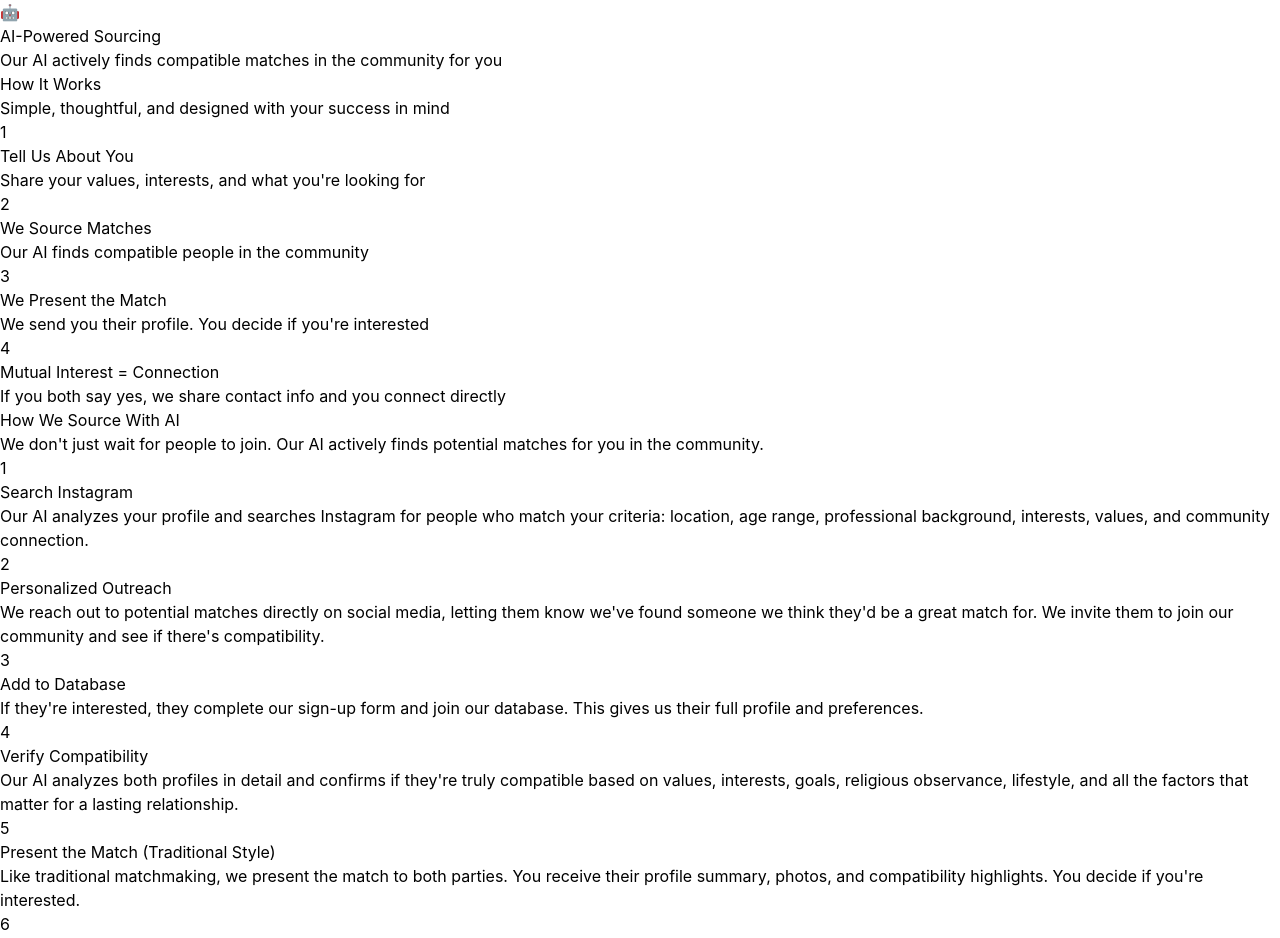
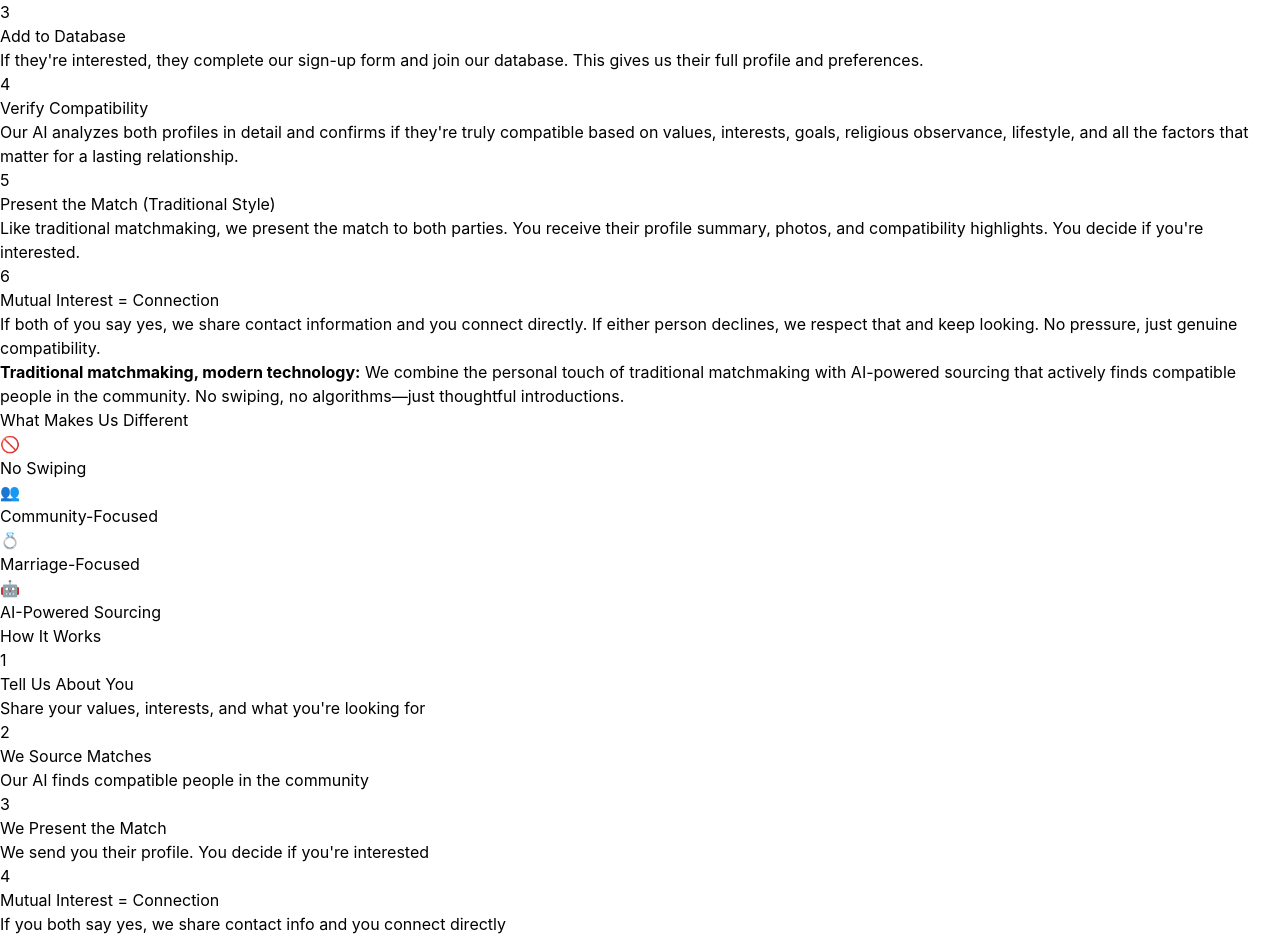
Before and after one commit to elizabethdorfman/ai-matchmaker, a React (Vite) app: page / in a window 1280 px wide. Shown: the part 384-1322 px from the top of the page. Built offline with nearby package versions, Linux system fonts and the light colour scheme.

Commit message:
Add landing page best practices skills documentation

```diff
--- a/src/pages/Home.tsx
+++ b/src/pages/Home.tsx
@@ -22,110 +22,15 @@ export default function Home() {
           <div className="w-32 h-2 bg-gradient-to-r from-transparent via-purple-500 to-transparent rounded-full shadow-lg"></div>
         </div>
 
-        {/* Value Proposition Section */}
-        <section className="py-16 md:py-20">
-          <div className="container mx-auto px-4">
-            <div className="text-center mb-12">
-              <h2 className="text-3xl md:text-4xl font-bold mb-4 bg-gradient-to-r from-blue-600 to-purple-600 bg-clip-text text-transparent">
-                What Makes Us Different
-              </h2>
-            </div>
-            <div className="grid grid-cols-1 md:grid-cols-2 lg:grid-cols-4 gap-6 md:gap-8 max-w-6xl mx-auto">
-              <div className="bg-white p-6 md:p-8 rounded-2xl shadow-lg border-2 border-yellow-100 hover:shadow-xl transition-all hover:scale-105">
-                <div className="text-5xl mb-4">🚫</div>
-                <h3 className="text-xl font-bold mb-3 text-gray-800">No Swiping</h3>
-                <p className="text-gray-600">
-                  Thoughtful, curated matches based on compatibility, not superficial judgments
-                </p>
-              </div>
-              <div className="bg-white p-6 md:p-8 rounded-2xl shadow-lg border-2 border-blue-100 hover:shadow-xl transition-all hover:scale-105">
-                <div className="text-5xl mb-4">👥</div>
-                <h3 className="text-xl font-bold mb-3 text-gray-800">Community-Focused</h3>
-                <p className="text-gray-600">
-                  Built specifically for the Toronto Jewish community
-                </p>
-              </div>
-              <div className="bg-white p-6 md:p-8 rounded-2xl shadow-lg border-2 border-purple-100 hover:shadow-xl transition-all hover:scale-105">
-                <div className="text-5xl mb-4">💍</div>
-                <h3 className="text-xl font-bold mb-3 text-gray-800">Marriage-Focused</h3>
-                <p className="text-gray-600">
-                  A community looking to match people for marriage. No time wasters.
-                </p>
-              </div>
-              <div className="bg-white p-6 md:p-8 rounded-2xl shadow-lg border-2 border-pink-100 hover:shadow-xl transition-all hover:scale-105">
-                <div className="text-5xl mb-4">🤖</div>
-                <h3 className="text-xl font-bold mb-3 text-gray-800">AI-Powered Sourcing</h3>
-                <p className="text-gray-600">
-                  Our AI actively finds compatible matches in the community for you
-                </p>
-              </div>
-            </div>
-          </div>
-        </section>
-
-        {/* Divider */}
-        <div className="flex justify-center py-12">
-          <div className="w-32 h-2 bg-gradient-to-r from-transparent via-blue-500 to-transparent rounded-full shadow-lg"></div>
-        </div>
-
-        {/* How It Works Section */}
-        <section className="py-16 md:py-20 bg-white/50 backdrop-blur-sm">
-          <div className="container mx-auto px-4">
-            <div className="text-center mb-12">
-              <h2 className="text-3xl md:text-4xl font-bold mb-4 bg-gradient-to-r from-purple-600 to-pink-600 bg-clip-text text-transparent">
-                How It Works
-              </h2>
-              <p className="text-gray-600 max-w-2xl mx-auto">
-                Simple, thoughtful, and designed with your success in mind
-              </p>
-            </div>
-            <div className="grid grid-cols-1 md:grid-cols-2 lg:grid-cols-4 gap-8 max-w-6xl mx-auto">
-              <div className="text-center bg-white rounded-2xl p-6 shadow-lg border-2 border-blue-100 hover:shadow-xl transition-all">
-                <div className="bg-gradient-to-r from-blue-500 to-purple-500 w-20 h-20 rounded-full flex items-center justify-center mx-auto mb-4 shadow-md">
-                  <span className="text-3xl font-bold text-white">1</span>
-                </div>
-                <h3 className="text-xl font-bold mb-2 text-gray-800">Tell Us About You</h3>
-                <p className="text-gray-600">Share your values, interests, and what you're looking for</p>
-              </div>
-              <div className="text-center bg-white rounded-2xl p-6 shadow-lg border-2 border-purple-100 hover:shadow-xl transition-all">
-                <div className="bg-gradient-to-r from-purple-500 to-pink-500 w-20 h-20 rounded-full flex items-center justify-center mx-auto mb-4 shadow-md">
-                  <span className="text-3xl font-bold text-white">2</span>
-                </div>
-                <h3 className="text-xl font-bold mb-2 text-gray-800">We Source Matches</h3>
-                <p className="text-gray-600">Our AI finds compatible people in the community</p>
-              </div>
-              <div className="text-center bg-white rounded-2xl p-6 shadow-lg border-2 border-pink-100 hover:shadow-xl transition-all">
-                <div className="bg-gradient-to-r from-pink-500 to-red-500 w-20 h-20 rounded-full flex items-center justify-center mx-auto mb-4 shadow-md">
-                  <span className="text-3xl font-bold text-white">3</span>
-                </div>
-                <h3 className="text-xl font-bold mb-2 text-gray-800">We Present the Match</h3>
-                <p className="text-gray-600">We send you their profile. You decide if you're interested</p>
-              </div>
-              <div className="text-center bg-white rounded-2xl p-6 shadow-lg border-2 border-yellow-100 hover:shadow-xl transition-all">
-                <div className="bg-gradient-to-r from-yellow-400 to-orange-500 w-20 h-20 rounded-full flex items-center justify-center mx-auto mb-4 shadow-md">
-                  <span className="text-3xl font-bold text-white">4</span>
-                </div>
-                <h3 className="text-xl font-bold mb-2 text-gray-800">Mutual Interest = Connection</h3>
-                <p className="text-gray-600">If you both say yes, we share contact info and you connect directly</p>
-              </div>
-            </div>
-          </div>
-        </section>
-
-        {/* Divider */}
-        <div className="flex justify-center py-12">
-          <div className="w-32 h-2 bg-gradient-to-r from-transparent via-pink-500 to-transparent rounded-full shadow-lg"></div>
-        </div>
-
         {/* AI Sourcing Section */}
         <section className="py-16 md:py-20">
           <div className="container mx-auto px-4">
             <div className="text-center mb-12">
-              <h2 className="text-3xl md:text-4xl font-bold mb-4 bg-gradient-to-r from-blue-600 to-purple-600 bg-clip-text text-transparent">
-                How We Source With AI
+              <h2 className="text-3xl md:text-4xl font-bold mb-2 bg-gradient-to-r from-blue-600 to-purple-600 bg-clip-text text-transparent">
+                We Source With AI
               </h2>
-              <p className="text-gray-600 max-w-2xl mx-auto">
-                We don't just wait for people to join. Our AI actively finds potential matches for you in the community.
+              <p className="text-sm text-gray-500 italic">
+                Our unique value proposition
               </p>
             </div>
             <div className="max-w-4xl mx-auto">
@@ -225,7 +130,7 @@ export default function Home() {
                 {/* Info Box */}
                 <div className="mt-8 pt-8 border-t border-gray-200">
                   <p className="text-sm text-gray-700 text-center">
-                    <strong className="text-blue-600">Traditional matchmaking, modern technology:</strong> We combine the personal touch of traditional matchmaking (you see profiles and decide) with AI-powered sourcing that actively finds compatible people in the community. No swiping, no algorithms—just thoughtful introductions.
+                    <strong className="text-blue-600">Traditional matchmaking, modern technology:</strong> We combine the personal touch of traditional matchmaking with AI-powered sourcing that actively finds compatible people in the community. No swiping, no algorithms—just thoughtful introductions.
                   </p>
                 </div>
               </div>
@@ -235,20 +140,128 @@ export default function Home() {
 
         {/* Divider */}
         <div className="flex justify-center py-12">
-          <div className="w-32 h-2 bg-gradient-to-r from-transparent via-purple-500 to-transparent rounded-full shadow-lg"></div>
+          <div className="w-32 h-2 bg-gradient-to-r from-transparent via-pink-500 to-transparent rounded-full shadow-lg"></div>
         </div>
+
+        {/* Value Proposition Section */}
+        <section className="py-16 md:py-20">
+          <div className="container mx-auto px-4">
+            <div className="text-center mb-12">
+              <h2 className="text-3xl md:text-4xl font-bold mb-4 bg-gradient-to-r from-blue-600 to-purple-600 bg-clip-text text-transparent">
+                What Makes Us Different
+              </h2>
+            </div>
+            <div className="grid grid-cols-1 md:grid-cols-2 lg:grid-cols-4 gap-6 md:gap-8 max-w-6xl mx-auto">
+              <div className="bg-white p-6 md:p-8 rounded-2xl shadow-lg border-2 border-yellow-100 hover:shadow-xl transition-all hover:scale-105">
+                <div className="text-5xl mb-4">🚫</div>
+                <h3 className="text-xl font-bold text-gray-800">No Swiping</h3>
+              </div>
+              <div className="bg-white p-6 md:p-8 rounded-2xl shadow-lg border-2 border-blue-100 hover:shadow-xl transition-all hover:scale-105">
+                <div className="text-5xl mb-4">👥</div>
+                <h3 className="text-xl font-bold text-gray-800">Community-Focused</h3>
+              </div>
+              <div className="bg-white p-6 md:p-8 rounded-2xl shadow-lg border-2 border-purple-100 hover:shadow-xl transition-all hover:scale-105">
+                <div className="text-5xl mb-4">💍</div>
+                <h3 className="text-xl font-bold text-gray-800">Marriage-Focused</h3>
+              </div>
+              <div className="bg-white p-6 md:p-8 rounded-2xl shadow-lg border-2 border-pink-100 hover:shadow-xl transition-all hover:scale-105">
+                <div className="text-5xl mb-4">🤖</div>
+                <h3 className="text-xl font-bold text-gray-800">AI-Powered Sourcing</h3>
+              </div>
+            </div>
+          </div>
+        </section>
+
+        {/* Divider */}
+        <div className="flex justify-center py-12">
+          <div className="w-32 h-2 bg-gradient-to-r from-transparent via-blue-500 to-transparent rounded-full shadow-lg"></div>
+        </div>
+
+        {/* How It Works Section */}
+        <section className="py-16 md:py-20 bg-white/50 backdrop-blur-sm">
+          <div className="container mx-auto px-4">
+            <div className="text-center mb-12">
+              <h2 className="text-3xl md:text-4xl font-bold mb-4 bg-gradient-to-r from-purple-600 to-pink-600 bg-clip-text text-transparent">
+                How It Works
+              </h2>
+            </div>
+            <div className="max-w-4xl mx-auto">
+              <div className="bg-white rounded-2xl shadow-lg border-2 border-purple-100 p-8 md:p-10">
+                <div className="space-y-6">
+                  {/* Step 1 */}
+                  <div className="flex gap-4">
+                    <div className="flex-shrink-0">
+                      <div className="flex items-center justify-center h-12 w-12 rounded-lg bg-purple-500 text-white font-bold">
+                        1
+                      </div>
+                    </div>
+                    <div className="flex-grow">
+                      <h3 className="text-lg font-bold text-gray-800 mb-2">Tell Us About You</h3>
+                      <p className="text-gray-600">
+                        Share your values, interests, and what you're looking for
+                      </p>
+                    </div>
+                  </div>
+
+                  {/* Step 2 */}
+                  <div className="flex gap-4">
+                    <div className="flex-shrink-0">
+                      <div className="flex items-center justify-center h-12 w-12 rounded-lg bg-pink-500 text-white font-bold">
+                        2
+                      </div>
+                    </div>
+                    <div className="flex-grow">
+                      <h3 className="text-lg font-bold text-gray-800 mb-2">We Source Matches</h3>
+                      <p className="text-gray-600">
+                        Our AI finds compatible people in the community
+                      </p>
+                    </div>
+                  </div>
+
+                  {/* Step 3 */}
+                  <div className="flex gap-4">
+                    <div className="flex-shrink-0">
+                      <div className="flex items-center justify-center h-12 w-12 rounded-lg bg-blue-500 text-white font-bold">
+                        3
+                      </div>
+                    </div>
+                    <div className="flex-grow">
+                      <h3 className="text-lg font-bold text-gray-800 mb-2">We Present the Match</h3>
+                      <p className="text-gray-600">
+                        We send you their profile. You decide if you're interested
+                      </p>
+                    </div>
+                  </div>
+
+                  {/* Step 4 */}
+                  <div className="flex gap-4">
+                    <div className="flex-shrink-0">
+                      <div className="flex items-center justify-center h-12 w-12 rounded-lg bg-orange-500 text-white font-bold">
+                        4
+                      </div>
+                    </div>
+                    <div className="flex-grow">
+                      <h3 className="text-lg font-bold text-gray-800 mb-2">Mutual Interest = Connection</h3>
+                      <p className="text-gray-600">
+                        If you both say yes, we share contact info and you connect directly
+                      </p>
+                    </div>
+                  </div>
+                </div>
+              </div>
+            </div>
+          </div>
+        </section>
+
 
         {/* CTA Section */}
         <section className="py-16 md:py-20">
           <div className="container mx-auto px-4">
             <div className="max-w-3xl mx-auto text-center bg-white rounded-2xl shadow-2xl p-8 md:p-12 border-2 border-yellow-100">
               <div className="text-6xl mb-6">💕</div>
-              <h2 className="text-3xl md:text-4xl font-bold mb-4 bg-gradient-to-r from-blue-600 via-purple-600 to-pink-600 bg-clip-text text-transparent">
+              <h2 className="text-3xl md:text-4xl font-bold mb-8 bg-gradient-to-r from-blue-600 via-purple-600 to-pink-600 bg-clip-text text-transparent">
                 Ready for a Real Match?
               </h2>
-              <p className="text-lg text-gray-700 mb-8 max-w-2xl mx-auto">
-                Stop swiping. Start connecting. Let us find you love with AI-powered sourcing and human-centered matching.
-              </p>
               <Link
                 to="/signup"
                 className="inline-block bg-gradient-to-r from-blue-500 via-purple-500 to-pink-500 text-white px-10 py-4 rounded-lg font-semibold text-lg hover:shadow-lg transform hover:scale-105 transition-all duration-300"
```
Also changed, not shown: 1 other file (tests, documents, lock files or other folders).
